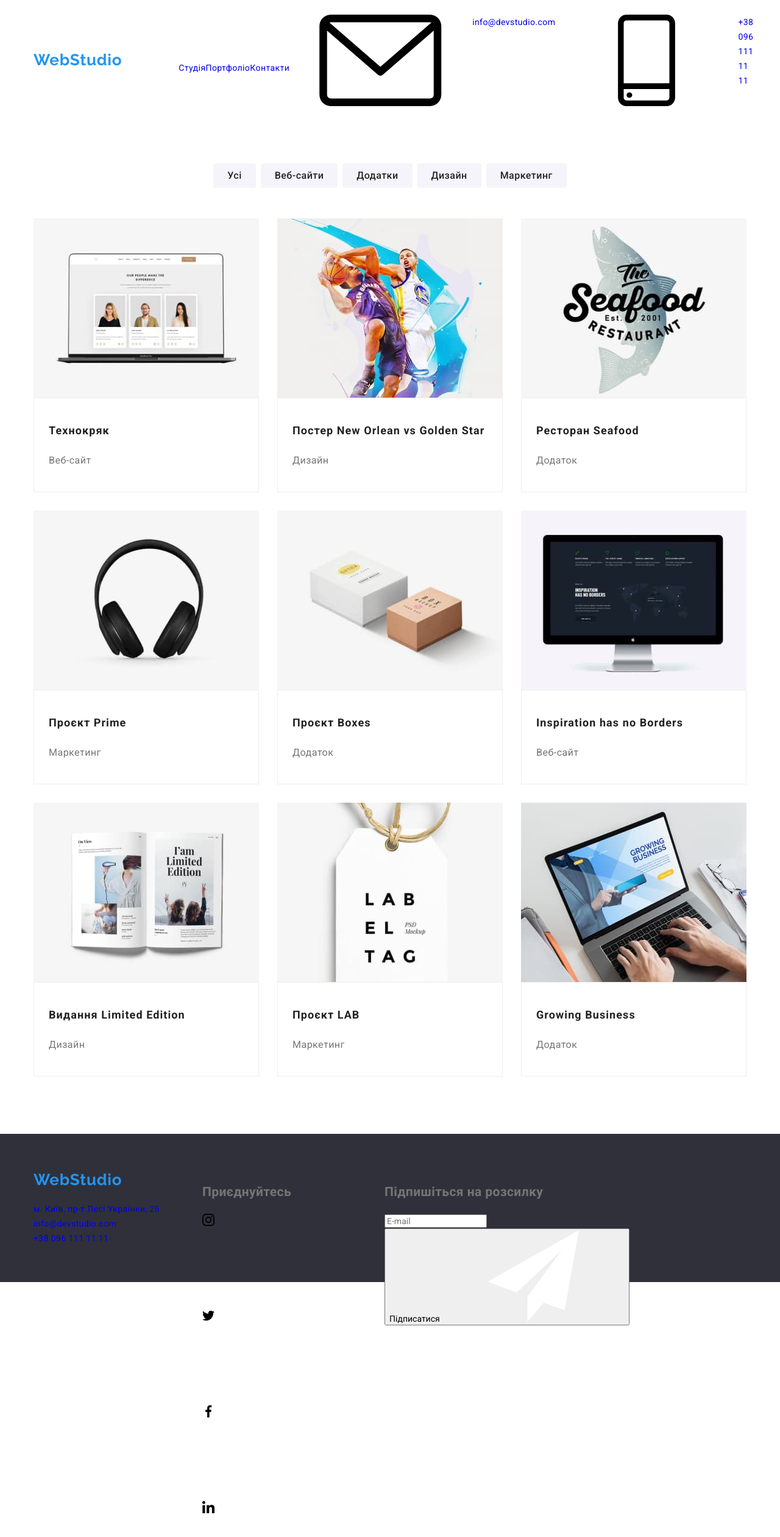
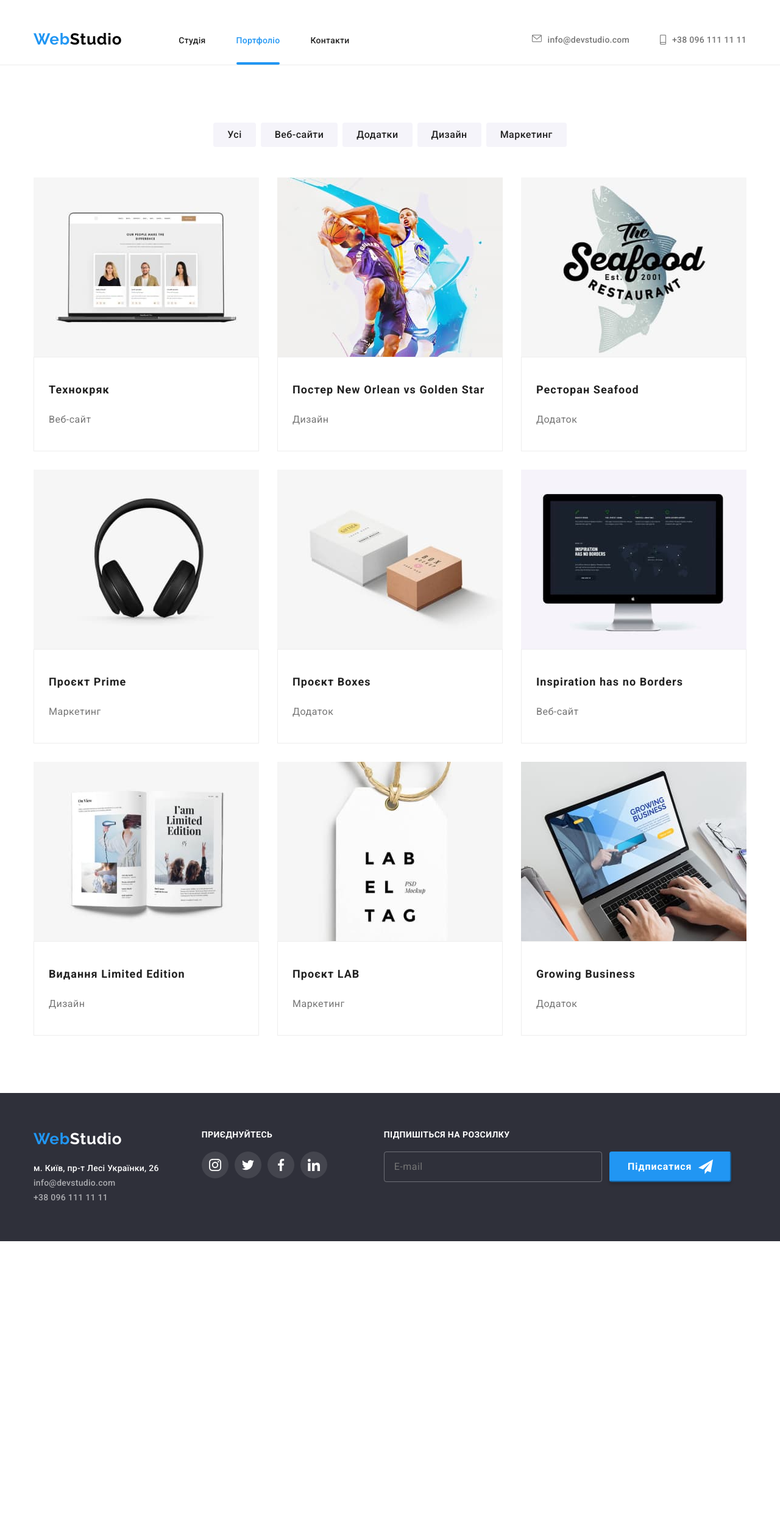
Before and after one commit to farfalina1908/goit-markup-hw-07, a plain HTML site: page portfolio.html in a window 1280 px wide. Shown: the whole page at 61% size. After the commit the page ends 2035 px from the top, so only its background shows below. Drawn offline with nearby package versions, Linux system fonts and the light colour scheme.

Commit message:
changed header and footer in potfolio

```diff
--- a/portfolio.html
+++ b/portfolio.html
@@ -22,38 +22,42 @@
    </head>
 
    <body class="body-page">
-      <header class="header-style">
+      <header class="header-page">
          <!-- Основна навігація -->
          <div class="conteiner main-nav">
             <nav class="main-nav">
                <a href="/" class="logo link"
-                  >Web<span class="logo-end-header">Studio</span></a
+                  >Web<span class="logo__end-header">Studio</span></a
                >
 
                <ul class="site-nav list">
-                  <li class="item">
-                     <a href="./index.html" class="link">Студія</a>
+                  <li class="site-nav__item">
+                     <a
+                        href="./index.html"
+                        class="link site-nav__link "
+                        >Студія</a
+                     >
                   </li>
-                  <li class="item">
-                     <a href="./portfolio.html" class="link current"
+                  <li class="site-nav__item">
+                     <a href="./portfolio.html" class="link site-nav__link site-nav__link--current"
                         >Портфоліо</a
                      >
                   </li>
-                  <li class="item">
-                     <a href="#" class="link">Контакти</a>
+                  <li class="site-nav__item">
+                     <a href="#" class="link site-nav__link">Контакти</a>
                   </li>
                </ul>
             </nav>
 
             <ul class="contact-nav list">
-               <li class="item">
+               <li class="contact-nav__item">
                   <div>
                      <a
                         href="mailto:info@devstudio.com"
-                        class="contact-info link"
+                        class="contact-info link contact-nav__link"
                      >
                         <div class="contact-way">
-                           <svg class="mail-icon">
+                           <svg class="contact-nav__mail-icon">
                               <use
                                  href="./images/symbol-defs.svg#icon-envelope"
                               ></use>
@@ -64,11 +68,14 @@
                   </div>
                </li>
 
-               <li class="item">
+               <li class="contact-nav__item">
                   <div>
-                     <a href="tel:+380961111111" class="contact-info link">
+                     <a
+                        href="tel:+380961111111"
+                        class="contact-info link contact-nav__link"
+                     >
                         <div class="contact-way">
-                           <svg class="phone-icon">
+                           <svg class="contact-nav__phone-icon">
                               <use
                                  href="./images/symbol-defs.svg#icon-smartphone"
                               ></use>
@@ -293,27 +300,31 @@
                <div>
                   <div class="logo-position">
                      <a href="/" class="logo link"
-                        >Web<span class="logo-end-footer">Studio</span></a
+                        >Web<span class="logo__end-footer">Studio</span></a
                      >
                   </div>
                   <address class="contact-nav">
-                     <ul class="list">
+                     <ul class="address list">
                         <li>
                            <a
                               href="https://goo.gl/maps/HGfggYdq6uxmMYeL7"
                               target="_blank"
                               rel="noreferrer noopener nofollow"
-                              class="address link"
+                              class="address__link contact-nav__link link"
                               >м. Київ, пр-т Лесі Українки, 26</a
                            >
                         </li>
                         <li>
-                           <a href="mailto:info@devstudio.com" class="mail link"
+                           <a
+                              href="mailto:info@devstudio.com"
+                              class="address__mail contact-nav__link link"
                               >info@devstudio.com</a
                            >
                         </li>
                         <li>
-                           <a href="tel:+380961111111" class="tel link"
+                           <a
+                              href="tel:+380961111111"
+                              class="address__tel contact-nav__link link"
                               >+38 096 111 11 11</a
                            >
                         </li>
@@ -323,11 +334,14 @@
 
                <div class="join">
                   <div>
-                     <h2 class="join-title">Приєднуйтесь</h2>
-                     <ul class="team-social-list list">
+                     <h2 class="join__title">Приєднуйтесь</h2>
+                     <ul class="social-networks list">
                         <li>
-                           <a href="#" class="team-social-item reverse link">
-                              <svg class="social-icon-style">
+                           <a
+                              href="#"
+                              class="social-networks__item social-networks__item--reverse link"
+                           >
+                              <svg class="social-networks__icon-style">
                                  <use
                                     href="./images/symbol-defs.svg#icon-instagram"
                                     width="20"
@@ -337,8 +351,11 @@
                            </a>
                         </li>
                         <li>
-                           <a href="#" class="team-social-item reverse link">
-                              <svg class="social-icon-style">
+                           <a
+                              href="#"
+                              class="social-networks__item social-networks__item--reverse link"
+                           >
+                              <svg class="social-networks__icon-style">
                                  <use
                                     href="./images/symbol-defs.svg#icon-twitter"
                                     width="20"
@@ -348,8 +365,11 @@
                            </a>
                         </li>
                         <li>
-                           <a href="#" class="team-social-item reverse link">
-                              <svg class="social-icon-style">
+                           <a
+                              href="#"
+                              class="social-networks__item social-networks__item--reverse link"
+                           >
+                              <svg class="social-networks__icon-style">
                                  <use
                                     href="./images/symbol-defs.svg#icon-facebook"
                                     width="20"
@@ -359,8 +379,11 @@
                            </a>
                         </li>
                         <li>
-                           <a href="#" class="team-social-item reverse link">
-                              <svg class="social-icon-style">
+                           <a
+                              href="#"
+                              class="social-networks__item social-networks__item--reverse link"
+                           >
+                              <svg class="social-networks__icon-style">
                                  <use
                                     href="./images/symbol-defs.svg#icon-linkedin"
                                     width="20"
@@ -373,22 +396,22 @@
                   </div>
                </div>
                <div class="subscribe">
-                  <h2 class="subscribe-title">Підпишіться на розсилку</h2>
+                  <h2 class="subscribe__title">Підпишіться на розсилку</h2>
                   <form
                      name="subscribe-form"
                      autocomplete="on"
-                     class="subscribe-form"
+                     class="subscribe__form"
                   >
                      <input
                         type="email"
                         name="email"
-                        class="subscribe-field"
+                        class="subscribe__field"
                         placeholder="E-mail"
                      />
-                     <button type="submit" class="subscribe-button">
+                     <button type="submit" class="subscribe__button">
                         Підписатися
 
-                        <svg class="icon-send">
+                        <svg class="subscribe__icon-send">
                            <use href="./images/symbol-defs.svg#icon-send"></use>
                         </svg>
                      </button>
```
